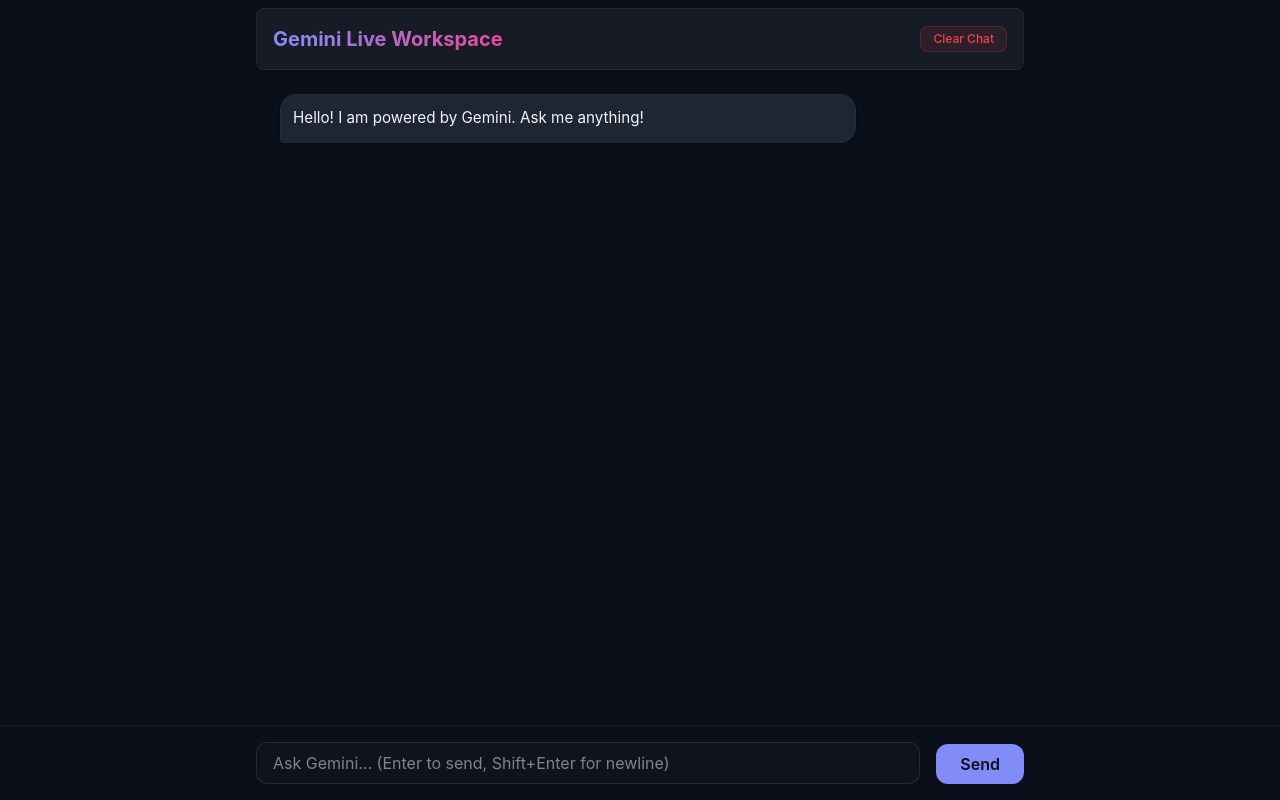
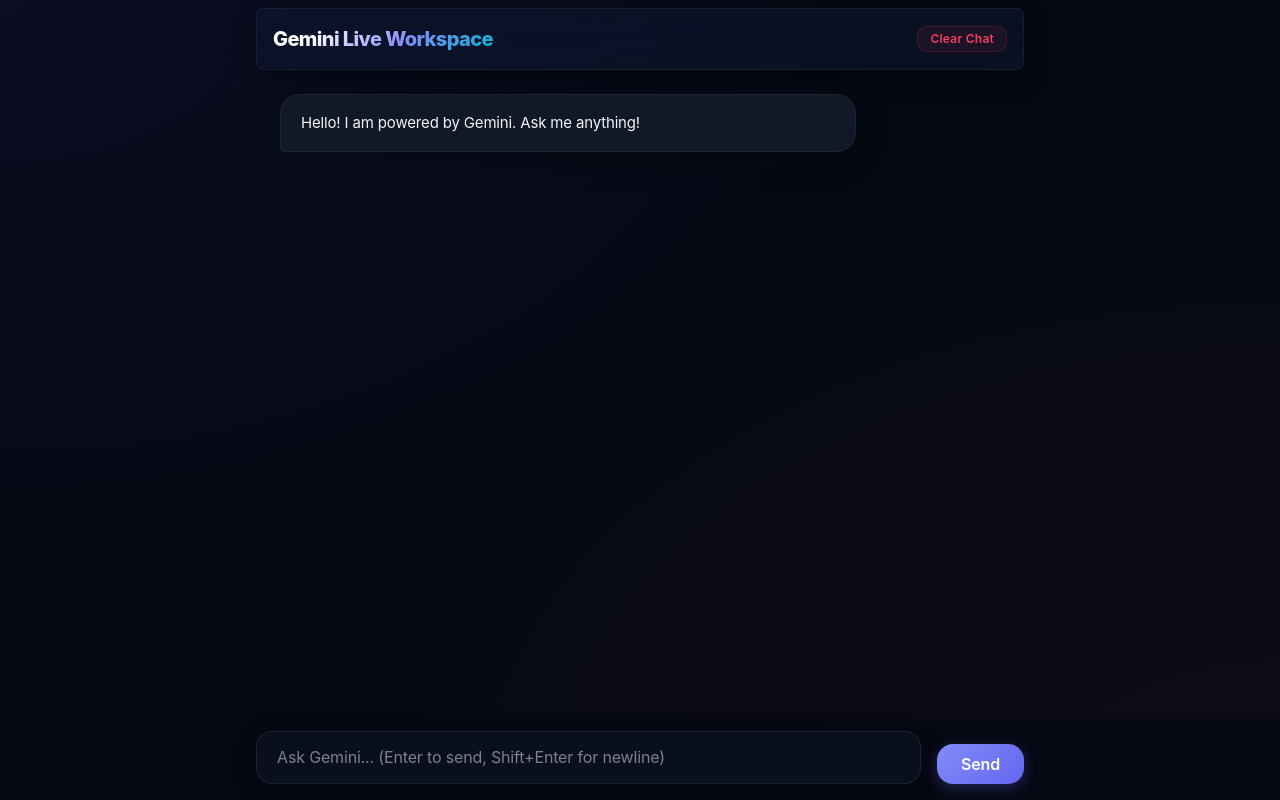
Before and after one commit to BSDSA-ISU/Linux-Assistant-webapp, a Flask app: page / in a window 1280 px wide. Run offline with Flask 3, Linux system fonts and the light colour scheme; parts of the project's set-up code (start-up, migrations or seed data) failed here and were passed over; some libraries are stand-ins or nearby versions.

Commit message:
minor update and css redesign

```diff
--- a/app.py
+++ b/app.py
@@ -1,15 +1,35 @@
 from datetime import datetime
 import os
-import subprocess
-from ddgs import DDGS
 from flask import Flask, render_template, request, jsonify, session
 from google import genai
 from google.genai import types
 from dotenv import load_dotenv
-import glob
 from flask_session import Session
 import shlex
-from goodies.tools import web_news_search, clean_session, web_search, image_search
+from goodies.tools import config_loader, web_news_search, clean_session, web_search, image_search, cmd
+
+config = config_loader()
+
+# for config
+TOOL_MAPPING = {
+    "web_search": web_search,
+    "web_news_search": web_news_search,
+    "cmd": cmd,
+    "image_search": image_search
+}
+
+# Applies the configuration tool
+# This looks at each string in config['tools'] and fetches the corresponding variable
+active_tools = []
+
+for tool_name in config["tools"]:
+    if tool_name in TOOL_MAPPING:
+
+        actual_tool_object = TOOL_MAPPING[tool_name]
+        active_tools.append(actual_tool_object)
+
+print("Using:", active_tools)
+print('Available tools are: ["web_search", "web_news_search", "cmd", "image_search"]')
 
 clean_session()
 
@@ -35,78 +55,6 @@ Session(app)                               # <--- Initialize the extension
 # MODEL_ID = "gemma-4-26b-a4b-it"
 MODEL_ID = "gemini-3.1-flash-lite-preview"
 
-def cmd(command: str) -> list[dict]:
-    """
-    Runs a command on linux like timedatectl, uptime, date etc.
-    Do not run dangerous, destructive, or file manipulation commands!
-    """
-    # 1. Block shell chaining and redirection symbols entirely
-    DANGEROUS_SYMBOLS = [";", "&&", "||", "|", "`", "$", ">", "<"]
-    if any(symbol in command for symbol in DANGEROUS_SYMBOLS):
-        return [{"error": "Execution denied: Shell chaining or redirection symbols are forbidden."}]
-
-    # 2. Parse the command safely to isolate the primary executable
-    try:
-        parsed_command = shlex.split(command)
-        if not parsed_command:
-            return [{"error": "Empty command."}]
-        base_binary = parsed_command[0].lower()
-    except Exception:
-        return [{"error": "Invalid command formatting."}]
-
-    # 3. Comprehensive Blacklist of forbidden binaries
-    FORBIDDEN_BINARIES = {
-        # File destruction / modification
-        "rm", "shred", "dd", "chmod", "chown", "mkfs", "fdisk", "parted",
-        # Shell spawning / Escaping
-        "sh", "bash", "zsh", "csh", "tcsh", "tmux", "screen", "python", "perl",
-        # Privilege escalation
-        "sudo", "su", "passwd", "chsh",
-        # Network / Exfiltration hazards
-        "curl", "wget", "nc", "netcat", "nmap", "ssh", "ftp", "scp", "rsync",
-        # Package managers (to prevent unwanted installs/removals)
-        "pacman", "yay", "paru", "apt", "dnf", "pip",
-        # Text editors (which hang the terminal waiting for user input)
-        "nano", "vim", "vi", "emacs", "neovim"
-    }
-
-    if base_binary in FORBIDDEN_BINARIES:
-        return [{"error": f"Execution denied: '{base_binary}' is a forbidden command."}]
-
-    # NEW: Safely expand wildcards (globs) if present in the arguments
-    final_args = [parsed_command[0]]
-    for arg in parsed_command[1:]:
-        if "*" in arg or "?" in arg:
-            expanded = glob.glob(arg)
-            if expanded:
-                final_args.extend(expanded)
-            else:
-                # If no files match the wildcard, pass it literally so the binary fails naturally
-                final_args.append(arg)
-        else:
-            final_args.append(arg)
-
-    print("Gemini is running:", " ".join(final_args))
-
-    try:
-        result = subprocess.run(
-            final_args,  # Pass the expanded arguments list here
-            capture_output=True,
-            text=True,
-            timeout=5
-        )
-
-        output = result.stdout if result.stdout else result.stderr
-
-        return [
-            {"command": command, "output": line}
-            for line in output.splitlines()
-        ]
-    except subprocess.TimeoutExpired:
-        return [{"error": "Command timed out."}]
-    except Exception as e:
-        return [{"error": f"Execution failed: {str(e)}"}]
-
 @app.route('/')
 def index():
     chat_history = session.get('chat_history', [])
@@ -130,7 +78,7 @@ def chat():
         session['chat_history'] = []
 
     try:
-        with open("./config/gemini-chan.txt", "r", encoding="utf-8") as e:
+        with open("./instructions/gemini-chan.txt", "r", encoding="utf-8") as e:
             linux_instructions = e.read()
 
         chat_session = client.chats.create(
@@ -138,7 +86,7 @@ def chat():
             history=session['chat_history'],
             config=types.GenerateContentConfig(
                 system_instruction=linux_instructions,
-                tools=[web_search, web_news_search, cmd, image_search],
+                tools=active_tools,
             )
         )
 
@@ -161,7 +109,7 @@ def chat():
         # Serialize history back to storage
         updated_history = []
         for content in chat_session.get_history():
-            parts_list = [{'text': part.text} for part in content.parts if part.text]
+            parts_list = [{'text': part.text} for part in content.parts if part.text]  # pyright: ignore[reportOptionalIterable]
             updated_history.append({
                 'role': content.role,
                 'parts': parts_list
--- a/static/styles.css
+++ b/static/styles.css
@@ -1,74 +1,89 @@
-/* ==========================================================================
-   Gemini Live Workspace - Cyber-Premium Theme
-   ========================================================================== */
+:root {
+    --bg-main: #060913;          /* Deep obsidian space */
+    --bg-surface: rgba(15, 22, 42, 0.65); /* Translucent glass surface */
+    --bg-card: #0d1527;          /* Solid dark layout card */
+    --bg-input: #090f1d;         /* Deep deck input area */
 
-:root {
-    --bg-main: #0B0F19;         /* Rich, ultra-dark blue/gray background */
-    --bg-surface: #161B26;      /* Slightly lighter surface color for cards/header */
-    --bg-input: #0F131C;        /* Dark, clean input field */
+    /* Accents & Brand Glows */
+    --accent-primary: #818CF8;   /* Soft Electric Indigo */
+    --accent-secondary: #F43F5E; /* Vibrant Cyber Rose */
+    --accent-cyber: #06B6D4;     /* Tech Cyan */
 
-    /* Accents & Text */
-    --accent-primary: #818CF8;  /* Soft Indigo/Gemini Blue */
-    --accent-secondary: #EC4899;/* Punchy Magenta/Pink for subtle highlights */
-    --text-main: #F3F4F6;       /* Crisp off-white */
-    --text-muted: #9CA3AF;      /* Soft gray for subtext/meta */
+    /* Typography */
+    --text-main: #F3F4F6;        /* High-contrast off-white */
+    --text-muted: #9CA3AF;       /* Clean silver-gray */
 
-    /* Chat Bubbles */
-    --bubble-user: linear-gradient(135deg, #6366F1, #4F46E5); /* Deep vibrant indigo gradient */
-    --bubble-model: #1E2533;    /* Clean dark grey-blue */
+    /* Chat Gradients & Layers */
+    --bubble-user: linear-gradient(135deg, #4F46E5 0%, #7C3AED 50%, #EC4899 100%);
+    --bubble-model: #111827;     /* Clean dark metallic gray */
+    --border-glow: rgba(129, 140, 248, 0.15);
 }
 
-/* --- Base Overrides --- */
+/* --- Global Reset & Core Animations --- */
 body {
     background-color: var(--bg-main) !important;
+    background-image:
+        radial-gradient(at 0% 0%, rgba(79, 70, 229, 0.08) 0px, transparent 50%),
+        radial-gradient(at 100% 100%, rgba(236, 72, 153, 0.05) 0px, transparent 50%);
     color: var(--text-main);
-    font-family: 'Inter', system-ui, -apple-system, sans-serif !important;
+    font-family: 'Inter', system-ui, -apple-system, BlinkMacSystemFont, sans-serif !important;
+    letter-spacing: -0.01em;
+    text-rendering: optimizeLegibility;
+    -webkit-font-smoothing: antialiased;
 }
 
-/* --- Header --- */
+/* --- Floating Header with Glassmorphism --- */
 header.bg-white {
     background-color: var(--bg-surface) !important;
-    border: 1px solid rgba(255, 255, 255, 0.05);
-    backdrop-filter: blur(12px);
+    border: 1px solid rgba(255, 255, 255, 0.06) !important;
+    backdrop-filter: blur(20px) saturate(180%);
+    -webkit-backdrop-filter: blur(20px) saturate(180%);
+    box-shadow: 0 10px 30px -10px rgba(0, 0, 0, 0.7) !important;
 }
 
 header span {
-    color: var(--text-main) !important;
-    background: linear-gradient(to right, var(--accent-primary), var(--accent-secondary));
+    font-weight: 800 !important;
+    letter-spacing: -0.03em;
+    background: linear-gradient(135deg, #FFF 20%, var(--accent-primary) 60%, var(--accent-cyber) 100%);
     -webkit-background-clip: text;
     -webkit-text-fill-color: transparent;
 }
 
-/* --- Chat Container & Messages --- */
+/* --- Chat Interface Layout --- */
 #chat-box {
     scrollbar-width: thin;
-    scrollbar-color: rgba(255, 255, 255, 0.1) transparent;
+    scrollbar-color: rgba(255, 255, 255, 0.08) transparent;
+    padding-bottom: 2rem !important;
 }
 
-/* Base style for all message bubbles */
+/* Base style for message bubbles */
 #chat-box > div {
-    border-radius: 1rem !important;
-    font-size: 0.95rem !important;
-    line-height: 1.5 !important;
-    box-shadow: 0 4px 6px -1px rgba(0, 0, 0, 0.1), 0 2px 4px -1px rgba(0, 0, 0, 0.06) !important;
+    position: relative;
+    border-radius: 1.25rem !important;
+    font-size: 0.9375rem !important;
+    line-height: 1.6 !important;
+    padding: 1rem 1.25rem !important;
+    box-shadow: 0 8px 32px rgba(0, 0, 0, 0.24) !important;
+    transition: transform 0.2s cubic-bezier(0.4, 0, 0.2, 1);
 }
 
 /* User Message Bubble */
 #chat-box > div.bg-gray-800 {
     background: var(--bubble-user) !important;
     color: #FFFFFF !important;
-    border-bottom-right-radius: 0.25rem !important; /* Distinct bubble tail */
+    border-bottom-right-radius: 0.25rem !important;
+    box-shadow: 0 8px 20px -4px rgba(99, 102, 241, 0.35) !important;
 }
 
 /* Model/AI Message Bubble */
 #chat-box > div.bg-gray-200 {
     background-color: var(--bubble-model) !important;
     color: var(--text-main) !important;
-    border: 1px solid rgba(255, 255, 255, 0.03);
-    border-bottom-left-radius: 0.25rem !important; /* Distinct bubble tail */
+    border: 1px solid rgba(255, 255, 255, 0.05) !important;
+    border-bottom-left-radius: 0.25rem !important;
 }
 
-/* --- Typography / Markdown Prose Overrides --- */
+/* --- Markdown Typography Pro Customization --- */
 .prose {
     color: var(--text-main) !important;
 }
@@ -79,88 +94,111 @@ header span {
 }
 
 .prose p {
-    margin-bottom: 0.75rem;
+    margin-bottom: 0.85rem;
 }
 
 .prose p:last-child {
     margin-bottom: 0;
 }
 
-/* Inline Backtick Code (`like this`) */
-.prose :not(pre) > code {
-    background-color: rgba(255, 255, 255, 0.1) !important;
-    color: #F43F5E !important; /* Rose accent for inline code readability */
-    padding: 0.2rem 0.4rem !important;
-    border-radius: 0.375rem !important;
-    font-family: ui-monospace, SFMono-Regular, Menlo, Monaco, Consolas, monospace !important;
-    font-size: 0.875em !important;
+/* Sophisticated Custom Lists */
+.prose ul, .prose ol {
+    margin-top: 0.5rem;
+    margin-bottom: 0.5rem;
+    color: #E5E7EB;
 }
 
-/* Prism Code Blocks */
-.prose pre[class*="language-"] {
-    background: #090D16 !important;
-    padding: 1rem !important;
-    border-radius: 0.75rem !important;
-    margin: 1rem 0 !important;
-    border: 1px solid rgba(255, 255, 255, 0.05);
+.prose li::marker {
+    color: var(--accent-primary) !important;
 }
 
-/* --- Input Footer Area --- */
+/* Premium Inline Code Badges */
+.prose :not(pre) > code {
+    background-color: rgba(129, 140, 248, 0.12) !important;
+    color: #A5B4FC !important;
+    padding: 0.18rem 0.4rem !important;
+    border-radius: 0.5rem !important;
+    border: 1px solid rgba(129, 140, 248, 0.2) !important;
+    font-family: 'JetBrains Mono', 'Fira Code', monospace !important;
+    font-size: 0.85em !important;
+    font-weight: 500 !important;
+}
+
+/* High-End Prism Container Panels */
+.prose pre[class*="language-"] {
+    background: #070a12 !important;
+    padding: 1.25rem !important;
+    border-radius: 0.85rem !important;
+    margin: 1.25rem 0 !important;
+    border: 1px solid rgba(255, 255, 255, 0.06) !important;
+    box-shadow: inset 0 2px 8px rgba(0,0,0,0.8), 0 4px 12px rgba(0,0,0,0.5) !important;
+}
+
+/* --- Dynamic Input Footer Deck --- */
 div.bg-white.border-t {
-    background-color: var(--bg-main) !important;
-    border-top: 1px solid rgba(255, 255, 255, 0.05) !important;
+    background-color: transparent !important;
+    background-image: linear-gradient(to top, var(--bg-main) 80%, transparent) !important;
+    border-top: none !important;
+    padding-top: 1.5rem !important;
 }
 
 #user-input {
     background-color: var(--bg-input) !important;
     color: var(--text-main) !important;
-    border: 1px solid rgba(255, 255, 255, 0.1) !important;
-    border-radius: 0.75rem !important;
-    transition: all 0.2s ease;
+    border: 1px solid rgba(255, 255, 255, 0.08) !important;
+    border-radius: 1rem !important;
+    padding: 0.85rem 1.25rem !important;
+    box-shadow: 0 4px 20px rgba(0, 0, 0, 0.4) !important;
+    transition: border-color 0.25s ease, box-shadow 0.25s ease;
 }
 
 #user-input:focus {
     border-color: var(--accent-primary) !important;
-    box-shadow: 0 0 0 2px rgba(129, 140, 248, 0.2) !important;
+    box-shadow: 0 0 0 3px rgba(129, 140, 248, 0.15), 0 4px 20px rgba(0, 0, 0, 0.4) !important;
+    outline: none !important;
 }
 
-/* --- Buttons --- */
-/* Send Button */
+/* --- Premium Buttons --- */
+/* Action / Send Button */
 #chat-form button[type="submit"] {
-    background-color: var(--accent-primary) !important;
-    color: #0B0F19 !important;
+    background: linear-gradient(135deg, var(--accent-primary), #6366F1) !important;
+    color: #FFFFFF !important;
     font-weight: 600;
-    border-radius: 0.75rem !important;
+    border-radius: 1rem !important;
+    padding-left: 1.5rem !important;
+    padding-right: 1.5rem !important;
+    box-shadow: 0 4px 14px rgba(99, 102, 241, 0.3) !important;
+    transition: all 0.2s cubic-bezier(0.4, 0, 0.2, 1);
+}
+
+#chat-form button[type="submit"]:hover {
+    background: linear-gradient(135deg, #A5B4FC, var(--accent-primary)) !important;
+    transform: translateY(-1px);
+    box-shadow: 0 6px 20px rgba(99, 102, 241, 0.45) !important;
+}
+
+/* Minimalist Utility Destructive Button */
+#clear-btn {
+    background-color: rgba(244, 63, 94, 0.08) !important;
+    color: var(--accent-secondary) !important;
+    border: 1px solid rgba(244, 63, 94, 0.16) !important;
+    border-radius: 0.625rem !important;
+    font-weight: 600;
+    letter-spacing: 0.02em;
     transition: all 0.2s ease;
 }
 
-#chat-form button[type="submit"]:hover {
-    background-color: #A5B4FC !important; /* Slightly lighter shade */
-    transform: translateY(-1px);
-    box-shadow: 0 4px 12px rgba(129, 140, 248, 0.3);
+#clear-btn:hover {
+    background-color: var(--accent-secondary) !important;
+    color: #FFFFFF !important;
+    border-color: transparent !important;
+    box-shadow: 0 4px 12px rgba(244, 63, 94, 0.25);
 }
 
-/* Clear Chat Button */
-#clear-btn {
-    background-color: rgba(239, 68, 68, 0.1) !important;
-    color: #EF4444 !important;
-    border: 1px solid rgba(239, 68, 68, 0.2);
-    border-radius: 0.5rem !important;
-    font-weight: 500;
-    text-transform: none;
-    letter-spacing: normal;
-}
-
-#clear-btn:hover {
-    background-color: #EF4444 !important;
-    color: #FFFFFF !important;
-    box-shadow: 0 4px 12px rgba(239, 68, 68, 0.2);
-}
-
-/* --- Webkit Scrollbars --- */
+/* --- Elegant Minimal Scrollbars --- */
 ::-webkit-scrollbar {
-    width: 6px;
-    height: 6px;
+    width: 5px;
+    height: 5px;
 }
 
 ::-webkit-scrollbar-track {
@@ -168,20 +206,20 @@ div.bg-white.border-t {
 }
 
 ::-webkit-scrollbar-thumb {
-    background: rgba(255, 255, 255, 0.1) !important;
-    border-radius: 9999px !important;
+    background: rgba(255, 255, 255, 0.12) !important;
+    border-radius: 10px !important;
 }
 
 ::-webkit-scrollbar-thumb:hover {
-    background: rgba(255, 255, 255, 0.2) !important;
+    background: rgba(255, 255, 255, 0.25) !important;
 }
 
-/* qol */
-/* Ensure markdown images scale nicely inside the chat bubbles */
+/* Image scaling mechanics within prose blocks */
 .prose img {
     max-width: 100%;
     height: auto;
-    border-radius: 0.375rem; /* Rounded corners to match your UI */
-    margin-top: 0.5rem;
-    margin-bottom: 0.5rem;
+    border-radius: 0.75rem;
+    border: 1px solid rgba(255, 255, 255, 0.08);
+    margin: 1rem 0;
+    box-shadow: 0 10px 30px rgba(0,0,0,0.5);
 }
--- /dev/null
+++ b/toolstest.py
@@ -0,0 +1,4 @@
+from goodies.tools import web_news_search, clean_session, web_search, image_search
+
+
+print(image_search("kaguya Houraisan"))
```
Also changed, not shown: instructions/gemini-chan.txt (renamed from config/gemini-chan.txt).
